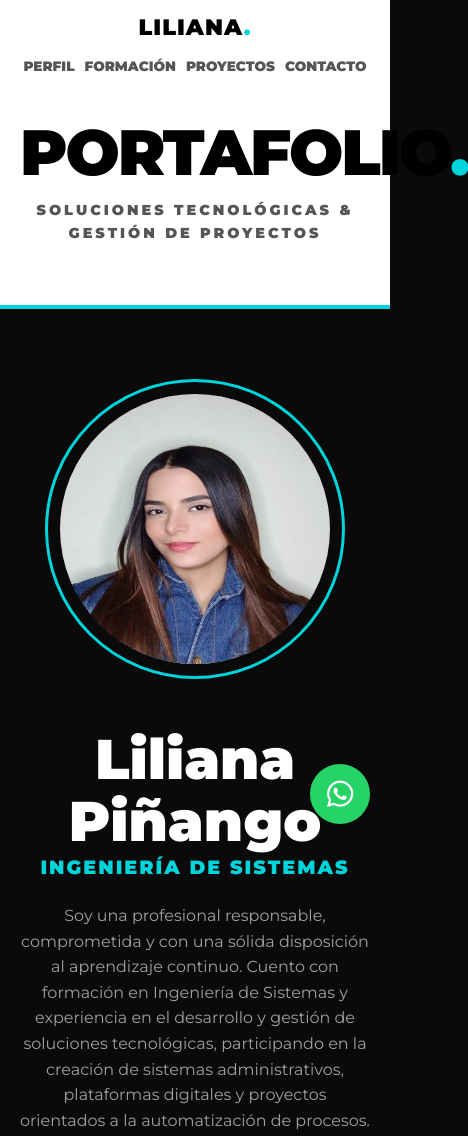
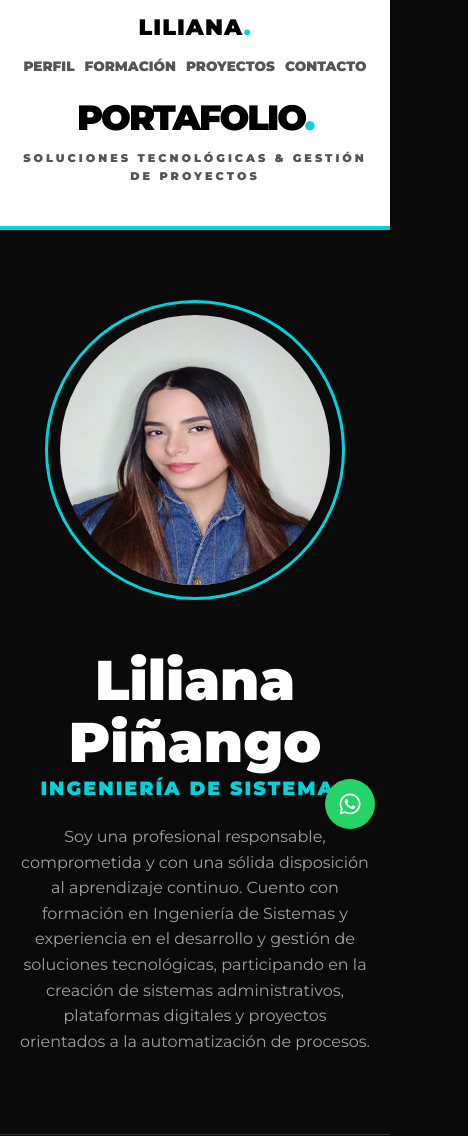
Before and after one commit to liliana-acevedo/Portafolio-Liliana-Pi-ango, a plain HTML site: page index.html in a window 390 px wide. Shown: the top 1136 px of the page, 468 px wide, since content can reach past the window. Drawn offline with Linux system fonts and the light colour scheme.

Commit message:
Refactor styles and adjust layout for mobile

```diff
--- a/css/styles.css
+++ b/css/styles.css
@@ -163,9 +163,9 @@ body {
 .skills-icons i:hover { color: var(--accent-color); transform: translateY(-3px); transition: 0.3s; }
 
 
-/* --- SECCIÓN APORTE (Ajustado el margen inferior) --- */
+/* --- SECCIÓN APORTE --- */
 .value-section {
-    margin-bottom: 60px; /* ANTES ERA 100px - Ahora hay menos espacio con la siguiente sección */
+    margin-bottom: 60px;
     text-align: center;
 }
 
@@ -185,18 +185,16 @@ body {
 .value-card h4 { font-size: 1.5rem; color: #fff; margin-bottom: 15px; }
 .value-card p { color: var(--text-muted); }
 
-/* --- TÍTULO PROYECTOS (Ajustado el padding y line-height) --- */
+/* --- TÍTULO PROYECTOS --- */
 .section-title-banner {
     text-align: center;
-    padding: 30px 0 60px 0; /* ANTES ERA 60px arriba - Ahora subimos un poco el título */
+    padding: 30px 0 60px 0;
 }
 
 .section-title-banner h2 {
     font-size: 3rem;
     font-weight: 900;
     color: #fff;
-
-    /* ESTO ES LO NUEVO: Junta las líneas del título */
     line-height: 0.9;
 }
 
@@ -249,10 +247,30 @@ body {
 .social-btn { color: #fff; border: 1px solid #fff; padding: 10px 25px; text-decoration: none; border-radius: 30px; transition: 0.3s; }
 .social-btn:hover { background: var(--accent-color); border-color: var(--accent-color); color: #000; }
 .main-footer { text-align: center; padding: 20px; font-size: 0.8rem; color: #666; border-top: 1px solid #222; }
-.whatsapp-float { position: fixed; bottom: 20px; right: 20px; width: 60px; height: 60px; background: #25d366; border-radius: 50%; display: flex; align-items: center; justify-content: center; color: #fff; font-size: 30px; text-decoration: none; z-index: 100; }
 
-/* Responsive */
+/* Botón flotante de WhatsApp */
+.whatsapp-float {
+    position: fixed;
+    bottom: 20px;
+    right: 20px;
+    width: 60px;
+    height: 60px;
+    background: #25d366;
+    border-radius: 50%;
+    display: flex;
+    align-items: center;
+    justify-content: center;
+    color: #fff;
+    font-size: 30px;
+    text-decoration: none;
+    z-index: 100;
+}
+
+/* =========================================
+   RESPONSIVE (MÓVIL)
+   ========================================= */
 @media (max-width: 768px) {
+    /* Ajustes generales de layout */
     .nav-links {
         position: static;
         transform: none;
@@ -266,4 +284,25 @@ body {
     .hero { flex-direction: column; text-align: center; }
     .project-card, .project-card.reverse { flex-direction: column; }
     .contact-form .input-group { flex-direction: column; gap: 0; }
+
+    /* CORRECCIÓN 1: Ajuste del Título "PORTAFOLIO" */
+    .white-banner {
+        padding: 100px 20px 40px 20px; /* Reducimos el padding superior para móviles */
+    }
+    .main-title {
+        font-size: 2.2rem; /* Tamaño reducido para que quepa en pantalla vertical */
+        word-break: break-word; /* Evita desbordamiento */
+    }
+    .subtitle {
+        font-size: 0.7rem; /* Subtítulo proporcional */
+    }
+
+    /* CORRECCIÓN 2: Ajuste del botón de WhatsApp */
+    .whatsapp-float {
+        width: 50px;       /* Botón más pequeño */
+        height: 50px;
+        font-size: 24px;   /* Icono más pequeño */
+        bottom: 15px;      /* Más pegado al borde inferior */
+        right: 15px;       /* Más pegado al borde derecho */
+    }
 }
```
